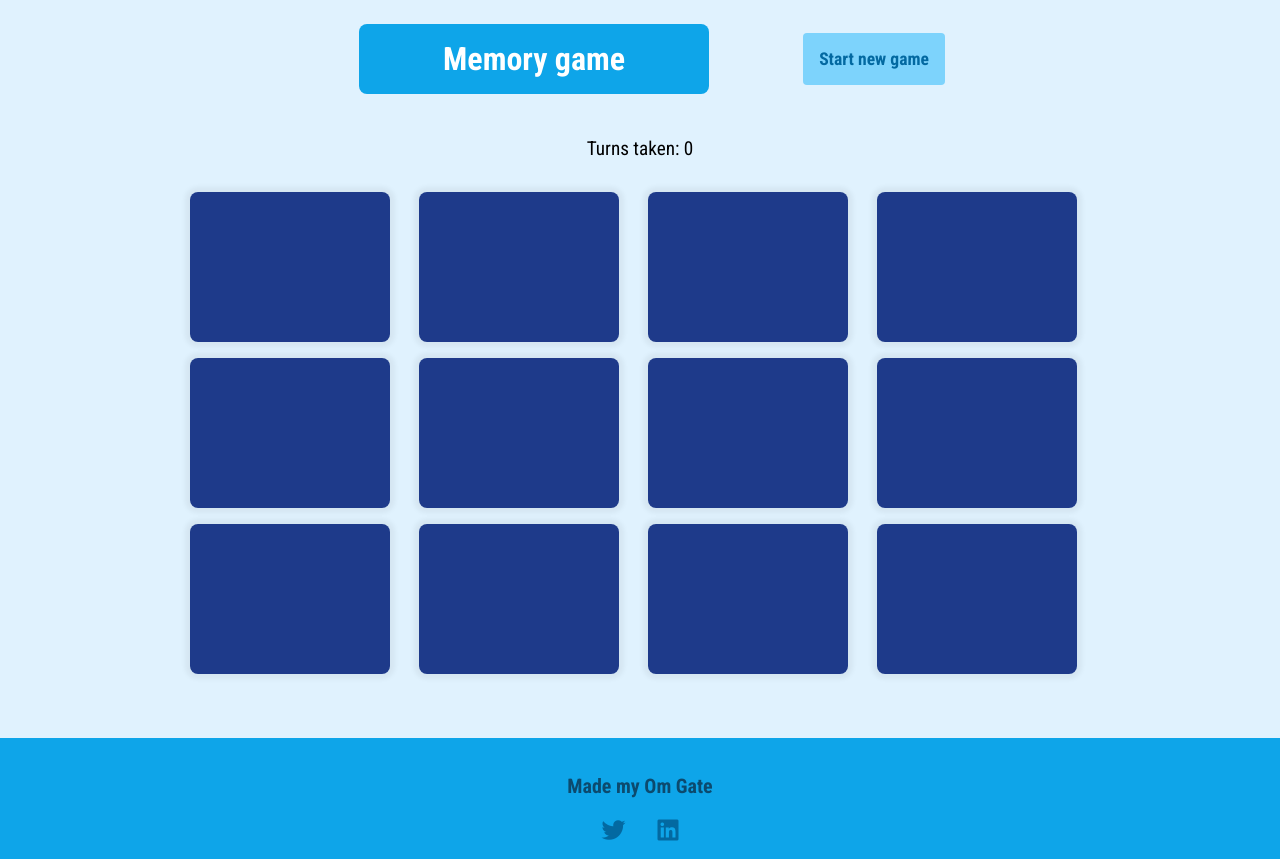
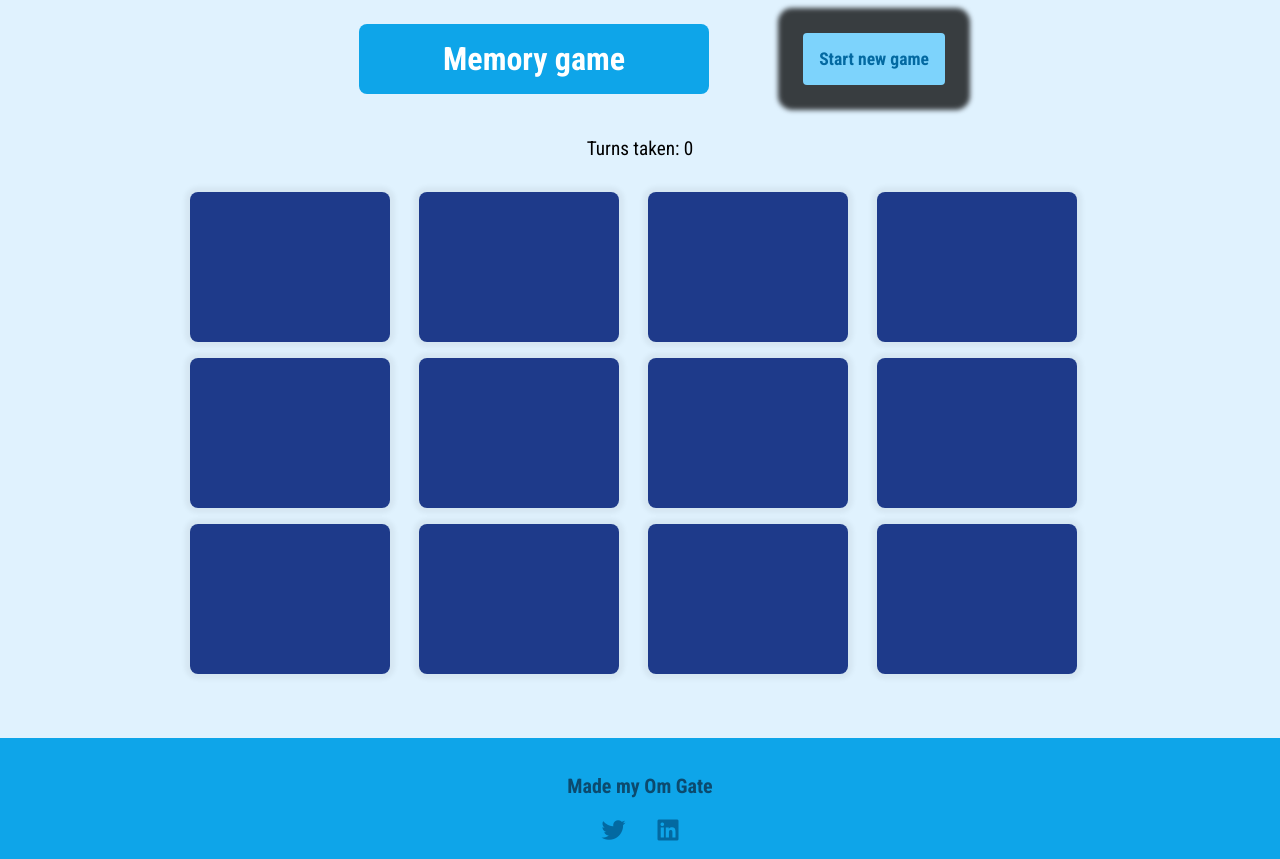
Before and after one commit to OMGATE23/memory-game, a React (Create React App) app: page / in a window 1280 px wide. Built offline with nearby package versions, Linux system fonts and the light colour scheme.

Commit message:
style: corrected button css

```diff
--- a/src/index.css
+++ b/src/index.css
@@ -36,7 +36,7 @@ h1 {
   font-size: 1.1rem;
   border: none;
   border-radius: 0.25rem;
-  box-shadow: 0px 0px 5px 25px rgba(0,0,0,0.0.75);
+  box-shadow: 0px 0px 5px 25px rgba(0,0,0,0.75);
   padding: 1rem;
   background-color: var(--sky-300);
   color: var(--sky-700);
```
